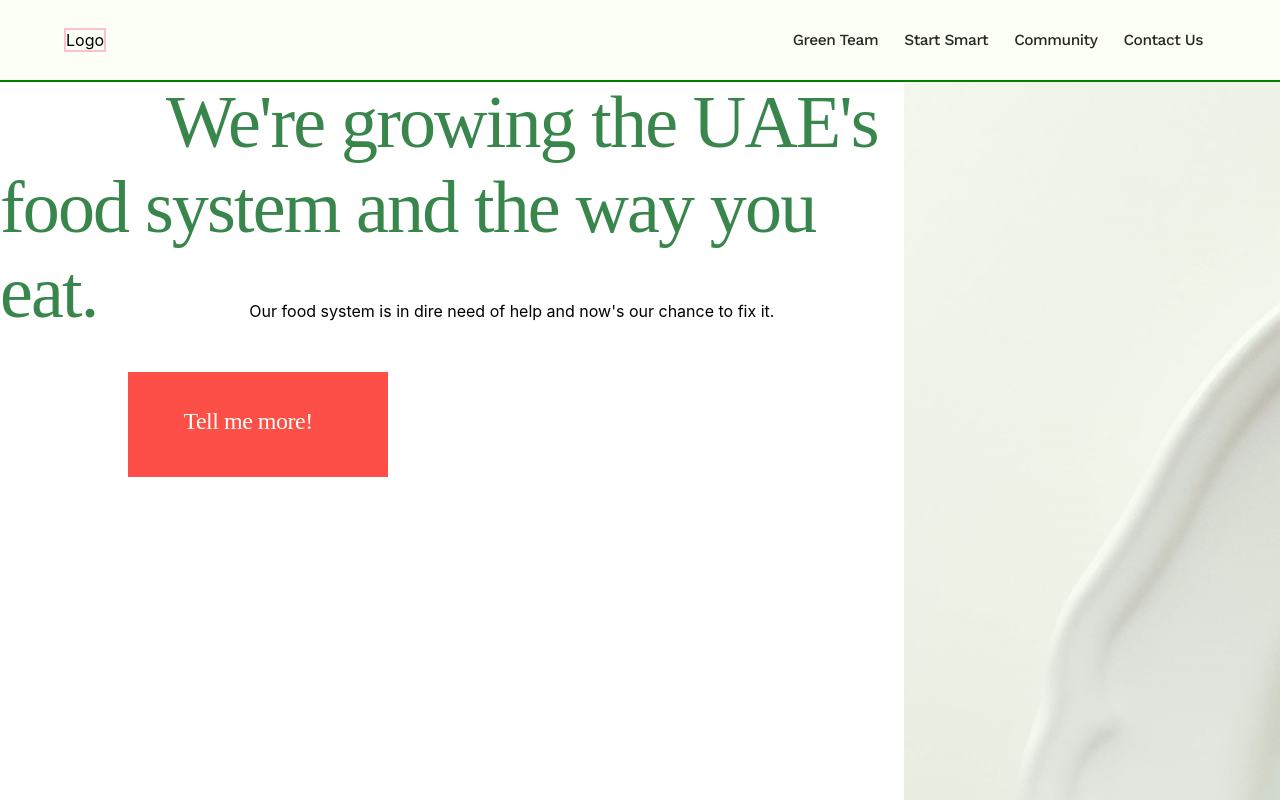
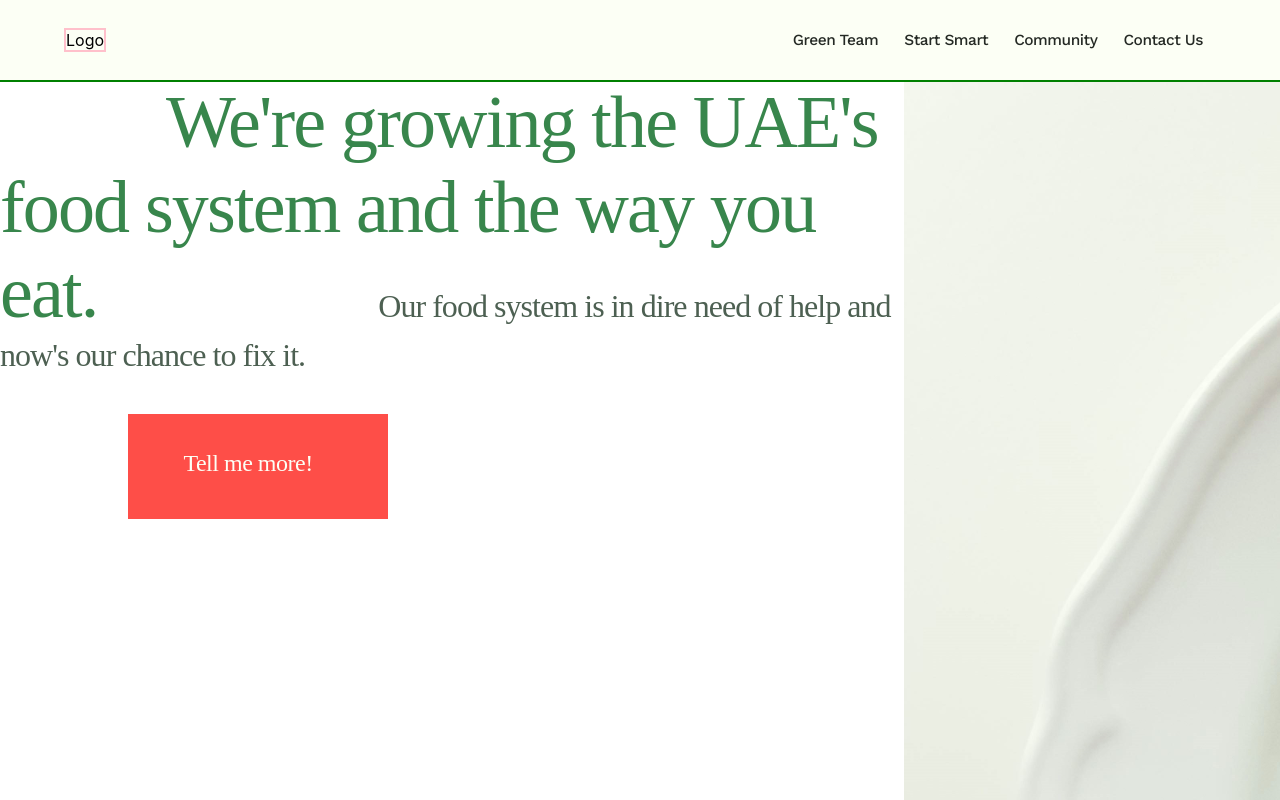
Before and after one commit to JuanTValdez/smart_acres, a React (Create React App) app: page / in a window 1280 px wide. Shown: the top 800 px of the page. Built offline with nearby package versions, Linux system fonts and the light colour scheme.

Commit message:
added all text to first section

```diff
--- a/src/App.css
+++ b/src/App.css
@@ -116,7 +116,7 @@ nav{
   width: 927px;
   height: 317px;
   margin: 331px 152px 805px 166px;
-  font-family: ClarendonURW-Lig;
+  font-family: 'ClarendonURW-Lig';
   font-size: 74px;
 
   line-height: 1.15;
@@ -124,3 +124,20 @@ nav{
   text-align: left;
   color: var(--fern-green);
 }
+
+.food_system{
+  width: 775px;
+  height: 83px;
+  margin: 559px 0 36.5px 128.9px;
+  font-family: 'WorkSans-Roman';
+  font-size: 32px;
+
+  line-height: 1.31;
+  letter-spacing: -0.96px;
+  text-align: left;
+  color: var(--gunmetal);
+}
+
+.img_lettuce_plate{
+
+}
--- a/src/App.js
+++ b/src/App.js
@@ -50,7 +50,7 @@ function App() {
           We're growing the UAE's food system and the way you eat.
 
           </span>
-          <span>
+          <span className="food_system">
             Our food system is in dire need of help and now's our chance to fix it.
           </span>
 
@@ -63,7 +63,7 @@ function App() {
           </div>
 
 
-        <img src={Lettuceplate} alt="" />
+        <img className="img_lettuce_plate" src={Lettuceplate} alt="" />
 
       </div>
 
```
